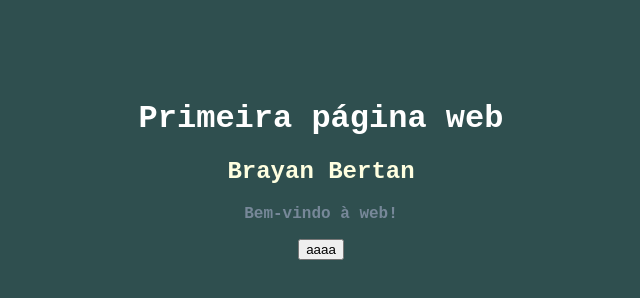
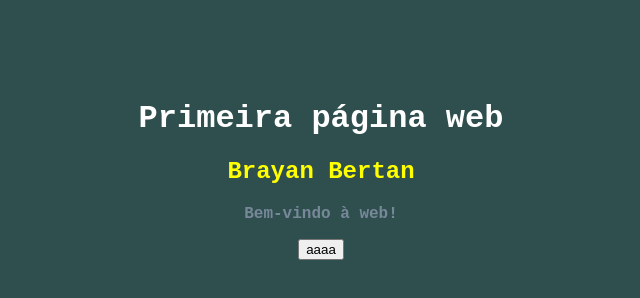
Before and after one commit to BrayanBertan/ppmgit, a plain HTML site: page index.html in a window 1280 px wide. Shown: the whole page, without its empty margins (319-959 px from the left). Drawn offline with Linux system fonts and the light colour scheme.

Commit message:
exercicio

```diff
--- a/estilo.css
+++ b/estilo.css
@@ -13,5 +13,5 @@ p {
 }
 
 h2 {
-    color: lightyellow;
+    color: yellow;
 }
```
